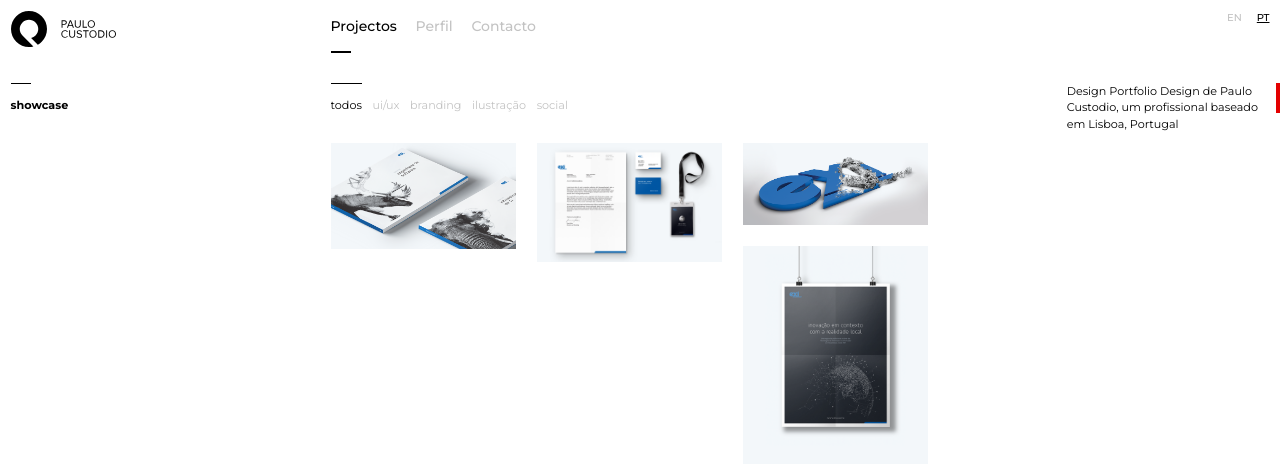
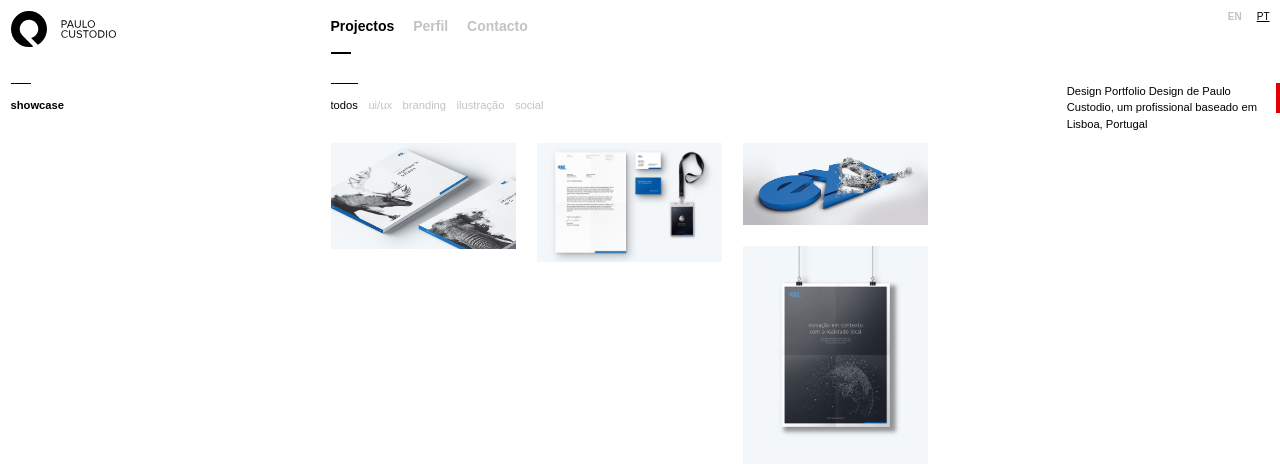
Before and after one commit to pcustodio/paulocustodio.com, a PHP site: page /pt in a window 1280 px wide. Shown: the top 476 px of the page. Run offline with PHP 8.4, Linux system fonts and the light colour scheme; some libraries are stand-ins or nearby versions; some web fonts are replaced.

Commit message:
add proxima

```diff
--- a/css/style.css
+++ b/css/style.css
@@ -73,7 +73,8 @@ body {
           flex-direction: column;
 }
 html {
-  font-family: 'Montserrat', sans-serif;
+  font-family: 'proxima-nova', sans-serif;
+  font-style: normal;
   line-height: 1.5em;
 }
 main {
@@ -293,7 +294,7 @@ nav ul a {
   color: #c3c3c3;
   padding: 0;
   display: inline-block;
-  font-weight: 500;
+  font-weight: 600;
 }
 nav ul li.active a {
   color: #000;
--- a/en/header.php
+++ b/en/header.php
@@ -25,7 +25,7 @@
         <meta property="fb:app_id" content="285946311829041"/>
 
         <!--Google Fonts-->
-        <link href="https://fonts.googleapis.com/css?family=Montserrat:100,200,300,400,500,600,700,800" rel="stylesheet">
+        <link rel="stylesheet" href="https://use.typekit.net/yxm5wyz.css">
         <link href="http://fonts.googleapis.com/icon?family=Material+Icons" rel="stylesheet">
 
         <!--respond.js-->
--- a/pt/header.php
+++ b/pt/header.php
@@ -25,7 +25,7 @@
         <meta property="fb:app_id" content="285946311829041"/>
 
         <!--Google Fonts-->
-        <link href="https://fonts.googleapis.com/css?family=Montserrat:100,200,300,400,500,600,700,800" rel="stylesheet">
+        <link rel="stylesheet" href="https://use.typekit.net/yxm5wyz.css">
         <link href="http://fonts.googleapis.com/icon?family=Material+Icons" rel="stylesheet">
 
         <!--respond.js-->
```
